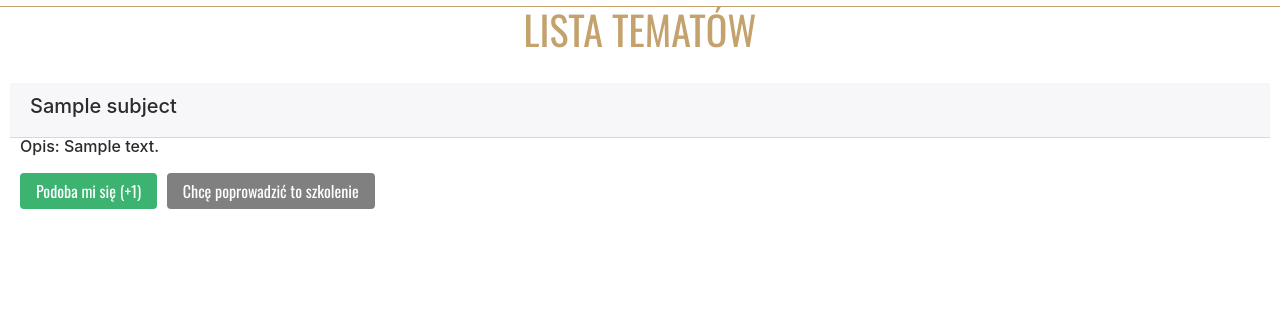
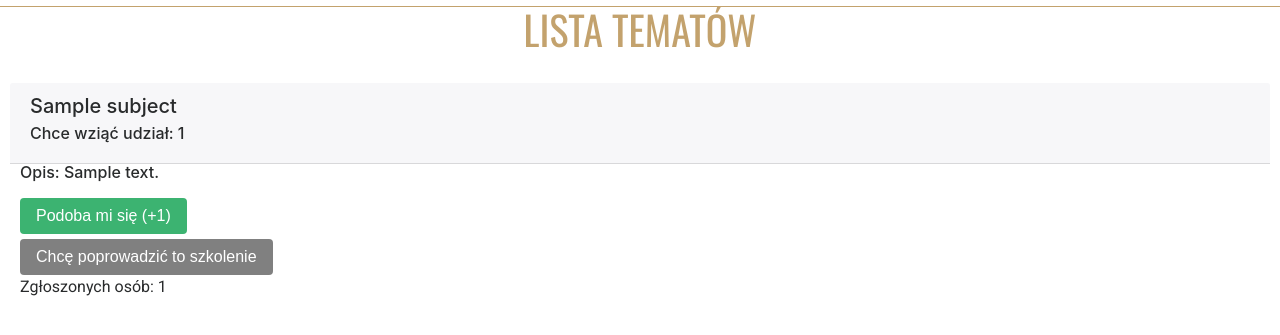
Before and after one commit to nadrowskyy/organize-application, a Django app: page /subjects_list/ in a window 1280 px wide. Shown: the part 83-418 px from the top of the page. Run offline with Django 3.2, Linux system fonts and the light colour scheme; tables that the repository leaves empty hold one stand-in row (values such as "Sample post"); some libraries are stand-ins or nearby versions.

Commit message:
added the abbility to vote for a subject for logged user added the abbility to declare a lead for a subject for logged user displaying number of votes for a subject and number of declared leaders

```diff
--- a/scheduler_project/schedule/models.py
+++ b/scheduler_project/schedule/models.py
@@ -46,6 +46,11 @@ class Subject(VoteModel, models.Model):
     slug = models.SlugField(max_length=200, unique_for_date='created', default=None)
     description = models.TextField(verbose_name='opis tematu', max_length=400)
     created = models.DateTimeField(auto_now_add=True)
+    likes = models.ManyToManyField(User, related_name='like', default=None, blank=True)
+    like_count = models.IntegerField(default='0')
+    want_to_lead = models.ManyToManyField(User, related_name='want_to_lead', default=None, blank=True)
+    lead_count = models.IntegerField(default='0')
+
 
     def save(self, *args, **kwargs):
         self.slug = slugify(self.title)
@@ -63,5 +68,10 @@ class Lead(models.Model):
     created = models.DateTimeField(auto_now_add=True)
     updated = models.DateTimeField(auto_now=True)
 
+
+    # def save(self, *args, **kwargs):
+    #     self.slug = slugify(self.title)
+    #     super(Lead, self).save(*args, **kwargs)
+
     def __str__(self):
         return f'{self.leader.username} {self.if_lead} {self.subject.title}'
--- a/scheduler_project/schedule/templates/schedule/base.html
+++ b/scheduler_project/schedule/templates/schedule/base.html
@@ -12,7 +12,7 @@
     <!-- Bootstrap CSS -->
     <link rel="stylesheet" href="https://maxcdn.bootstrapcdn.com/bootstrap/4.0.0-alpha.6/css/bootstrap.min.css" integrity="sha384-rwoIResjU2yc3z8GV/NPeZWAv56rSmLldC3R/AZzGRnGxQQKnKkoFVhFQhNUwEyJ" crossorigin="anonymous">
     <link rel="stylesheet" href="{% static 'css/style.css' %}">
-    <script src="https://code.jquery.com/jquery-3.1.1.slim.min.js" integrity="sha384-A7FZj7v+d/sdmMqp/nOQwliLvUsJfDHW+k9Omg/a/EheAdgtzNs3hpfag6Ed950n" crossorigin="anonymous"></script>
+     <script src="https://ajax.googleapis.com/ajax/libs/jquery/3.4.1/jquery.min.js"></script>
     <script src="https://cdnjs.cloudflare.com/ajax/libs/tether/1.4.0/js/tether.min.js" integrity="sha384-DztdAPBWPRXSA/3eYEEUWrWCy7G5KFbe8fFjk5JAIxUYHKkDx6Qin1DkWx51bBrb" crossorigin="anonymous"></script>
     <script src="https://maxcdn.bootstrapcdn.com/bootstrap/4.0.0-alpha.6/js/bootstrap.min.js" integrity="sha384-vBWWzlZJ8ea9aCX4pEW3rVHjgjt7zpkNpZk+02D9phzyeVkE+jo0ieGizqPLForn" crossorigin="anonymous"></script>
 </head>
--- a/scheduler_project/schedule/templates/schedule/subjects_list.html
+++ b/scheduler_project/schedule/templates/schedule/subjects_list.html
@@ -16,12 +16,30 @@
 
     <div class="card-text">
       <div class="card-header">
-          <h5>{{i.title}}</h5>
+          <h5>{{i.title}} </h5>
+          <h6><span class="" id="like_count">Chce wziąć udział: {{i.like_count}}</span></h6>
+
+
       </div>
       <div class="card-text">
             <h6 class="card-title">Opis: {{ i.description }}</h6>
-        <a href="#" class="btn btn-primary" style="background-color: #3CB371">Podoba mi się (+1)</a>
-          <a href="#" class="btn btn-primary" style="background-color: #808080">Chcę poprowadzić to szkolenie</a>
+
+        <form action="{% url 'like'%}" method="POST" class="ui form">
+            {% csrf_token %}
+        <input type="hidden" name="subject_id" value="{{i.id}}" />
+        <button class="btn btn-primary" style="background-color: #3CB371" value = {{i.id}}>
+            Podoba mi się (+1)
+        </button>
+        </form>
+          <div>
+          <form action="{% url 'want_to_lead'%}" method="POST" class="ui form">
+            {% csrf_token %}
+              <input type="hidden" name="leader_id" value="{{i.id}}" />
+          <button class="btn btn-primary" style="background-color: #808080" value = {{i.id}} >
+              Chcę poprowadzić to szkolenie
+          </button>
+              <p>Zgłoszonych osób: {{i.lead_count}}</p></form></div>
+          </form>
       </div>
     <div>
         <br/><br/>
--- a/scheduler_project/schedule/urls.py
+++ b/scheduler_project/schedule/urls.py
@@ -14,5 +14,7 @@ urlpatterns = [
     path('create_event/', views.create_event, name='create_event'),
     path('suggest_event/', views.suggest_event, name='suggest_event'),
     path('about/', views.about, name='about'),
+    path('like/', views.like, name='like'),
+    path('want_to_lead/', views.want_to_lead, name='want_to_lead'),
     path('subjects_list/', views.subjects_list, name='subjects_list'),
 ] + static(settings.MEDIA_URL, document_root=settings.MEDIA_ROOT)
--- a/scheduler_project/schedule/views.py
+++ b/scheduler_project/schedule/views.py
@@ -16,6 +16,8 @@ from .models import Event, Subject, Lead
 from django.core.files.storage import FileSystemStorage
 from django.utils import timezone
 import pytz
+from django.shortcuts import get_object_or_404
+
 
 
 
@@ -194,7 +196,41 @@ def subjects_list(request):
 
     all_subjects_list = Subject.objects.all()
 
-    # def num_want_to_hear():
+    # if request.method == 'POST':
+    #     user = request.POST.get('')
+    #
+    #
+
+
 
 
     return render(request, 'schedule/subjects_list.html', {"all_subjects_list": all_subjects_list})
+
+@login_required(login_url='login')
+def like(request):
+    if request.method == 'POST':
+        id2 = (request.POST.get('subject_id'))
+        subject = get_object_or_404(Subject, id=id2)
+        if subject.likes.filter(id=request.user.id).exists():
+            subject.likes.remove(request.user)
+            subject.like_count -= 1
+            subject.save()
+        else:
+            subject.likes.add(request.user)
+            subject.like_count += 1
+            subject.save()
+
+        return redirect('subjects_list')
+
+@login_required(login_url='login')
+def want_to_lead(request):
+    if request.method == 'POST':
+        leader = get_object_or_404(Subject, id=(request.POST.get('leader_id')))
+        if leader.want_to_lead.filter(id=request.user.id).exists():
+            messages.info(request, "Już zgłosiłeś się do prowadzenia tego tematu")
+        else:
+            leader.want_to_lead.add(request.user)
+            leader.lead_count += 1
+            leader.save()
+
+        return redirect('subjects_list')
```
